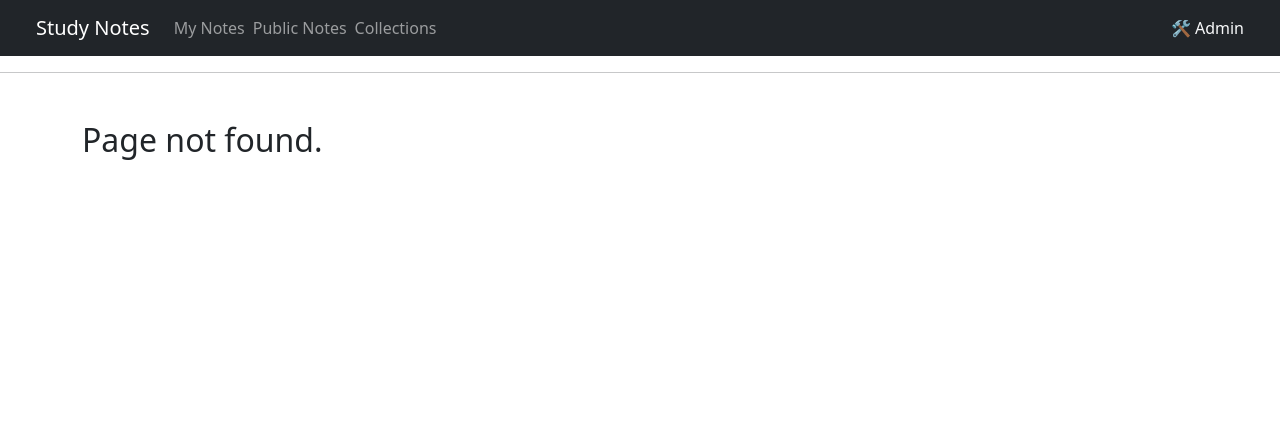
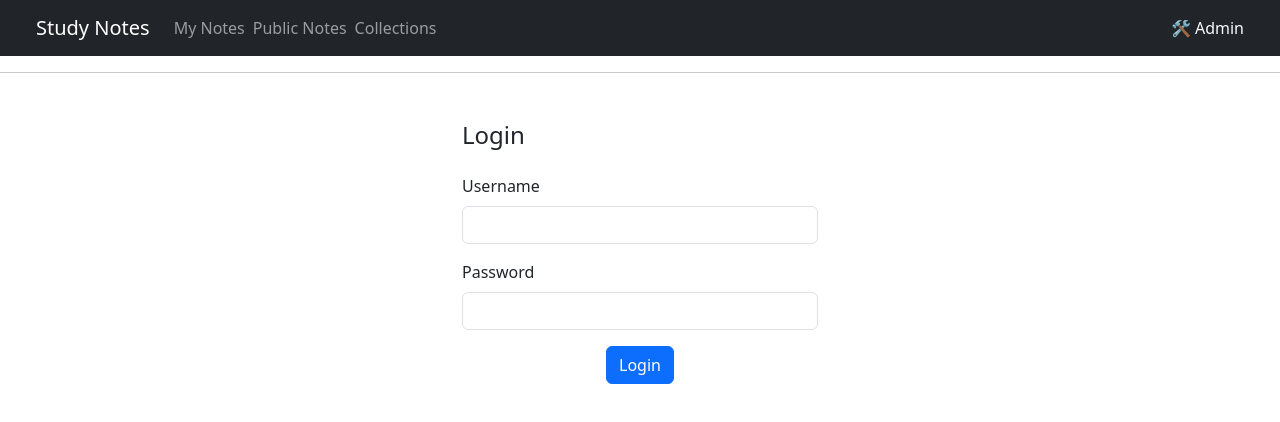
Before and after one commit to mochishio/flexpath-final-project-main, a React (Vite) app in the folder frontend/: page /login in a window 1280 px wide. Before the commit this address had no page. Shown: the top 422 px of the page. Built offline with nearby package versions, Linux system fonts and the light colour scheme.

Commit message:
[feat]: create login page

```diff
--- a/frontend/src/App.jsx
+++ b/frontend/src/App.jsx
@@ -1,5 +1,6 @@
 import { NavLink, Route, Routes } from "react-router-dom";
 
+import LoginPage from "./pages/LoginPage";
 import NotesPage from "./pages/NotesPage";
 import NoteDetailPage from "./pages/NoteDetailPage";
 import NoteFormPage from "./pages/NoteFormPage";
@@ -37,6 +38,7 @@ function App() {
       <hr />
 
       <Routes>
+        <Route path="/login" element={<LoginPage />} />
         <Route path="/" element={<NotesPage />} />
         <Route path="/public" element={<NotesPage />} />
 
--- /dev/null
+++ b/frontend/src/pages/LoginPage.jsx
@@ -0,0 +1,109 @@
+import { fetchJson } from "../services/fetch";
+import { useState } from "react";
+
+export default function LoginPage() {
+  const [username, setUsername] = useState("");
+  const [password, setPassword] = useState("");
+  const [error, setError] = useState("");
+  const [loading, setLoading] = useState(false);
+
+  async function handleSubmit(event) {
+    event.preventDefault();
+
+    try {
+      setError("");
+      setLoading(true);
+
+      const data = await fetchJson(
+        "http://localhost:8080/auth/login",
+        {
+          method: "POST",
+          headers: {"Content-Type": "application/json"},
+          body: JSON.stringify({
+            username: username,
+            password: password,
+          }),
+        }
+      );
+
+      // wip
+      console.log(data);
+
+    } catch (error) {
+      setError("Invalid username or password.");
+    } finally {
+      setLoading(false);
+    }
+  }
+
+  return (
+    <div className="container mt-5">
+      <div className="row justify-content-center">
+        <div className="col-6 col-md-4">
+
+          <h4 className="mb-4">
+            Login
+          </h4>
+
+          {error && (
+            <div className="alert alert-danger">
+              {error}
+            </div>
+          )}
+
+          <form onSubmit={handleSubmit}>
+
+            <div className="mb-3">
+              <label
+                htmlFor="username"
+                className="form-label"
+              >
+                Username
+              </label>
+
+              <input
+                id="username"
+                type="text"
+                className="form-control"
+                value={username}
+                onChange={(event) =>
+                  setUsername(event.target.value)
+                }
+                required
+              />
+            </div>
+
+            <div className="mb-3">
+              <label
+                htmlFor="password"
+                className="form-label"
+              >
+                Password
+              </label>
+
+              <input
+                id="password"
+                type="password"
+                className="form-control"
+                value={password}
+                onChange={(event) =>
+                  setPassword(event.target.value)
+                }
+                required
+              />
+            </div>
+
+            <button
+              type="submit"
+              className="btn btn-primary d-block mx-auto"
+              disabled={loading}
+            >
+              {loading ? "Logging in..." : "Login"}
+            </button>
+
+          </form>
+        </div>
+      </div>
+    </div>
+  );
+}
```
